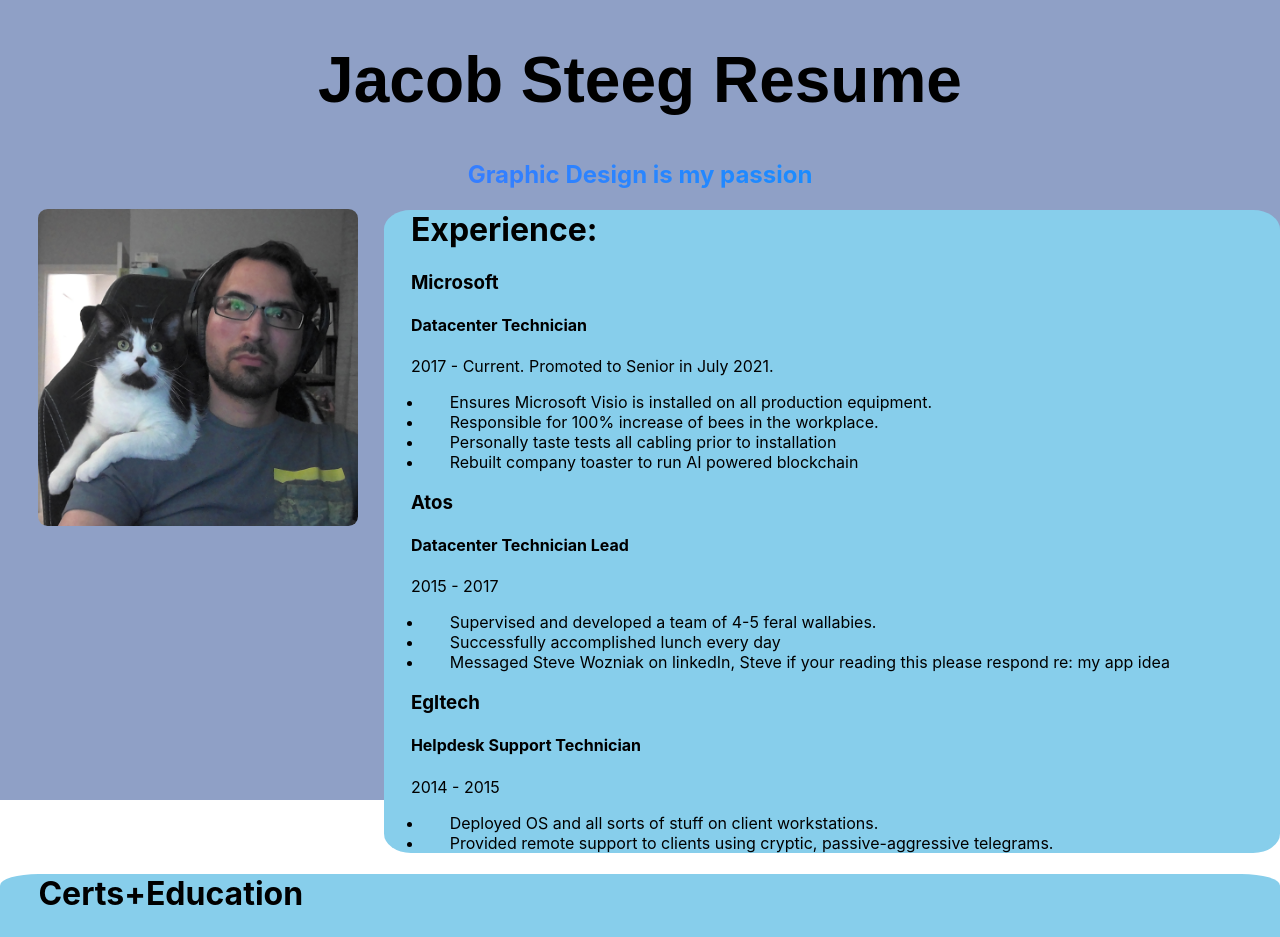
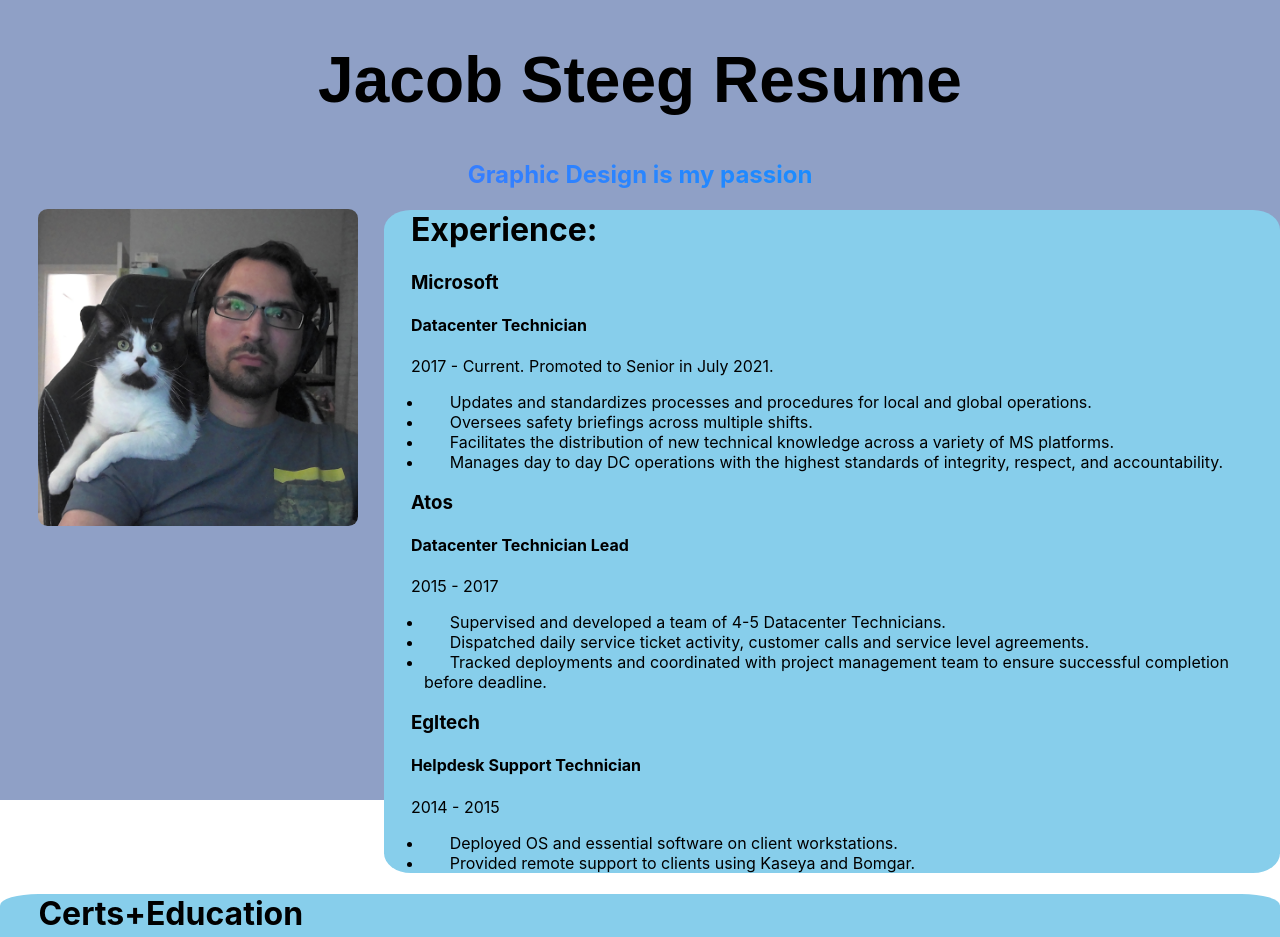
Before and after one commit to jtsteeg/ReactResume, a React (Create React App) app: page / in a window 1280 px wide. Shown: the top 937 px of the page. Built offline with nearby package versions, Linux system fonts and the light colour scheme.

Commit message:
minor corrections to content

```diff
--- a/src/Experience/Experience.js
+++ b/src/Experience/Experience.js
@@ -10,25 +10,25 @@ export default class App extends React.Component {
         <h4> Datacenter Technician </h4>
             <p class="date"> 2017 - Current. Promoted to Senior in July 2021.</p>
             <ul>
-                <li> Ensures Microsoft Visio is installed on all production equipment.</li>
-                <li> Responsible for 100% increase of bees in the workplace.</li>
-                <li> Personally taste tests all cabling prior to installation</li>
-                <li> Rebuilt company toaster to run AI powered blockchain</li>
+                <li> Updates and standardizes processes and procedures for local and global operations.</li>
+                <li> Oversees safety briefings across multiple shifts.</li>
+                <li> Facilitates the distribution of new technical knowledge across a variety of MS platforms.</li>
+                <li> Manages day to day DC operations with the highest standards of integrity, respect, and accountability. </li>
             </ul>
             <h3> Atos</h3>
             <h4> Datacenter Technician Lead</h4>
             <p class="date"> 2015 - 2017</p>
             <ul>
-                <li> Supervised and developed a team of 4-5 feral wallabies.</li>
-                <li> Successfully accomplished lunch every day</li>
-                <li> Messaged Steve Wozniak on linkedIn, Steve if your reading this please respond re: my app idea  </li>
+                <li> Supervised and developed a team of 4-5 Datacenter Technicians.</li>
+                <li> Dispatched daily service ticket activity, customer calls and service level agreements.</li>
+                <li> Tracked deployments and coordinated with project management team to ensure successful completion before deadline.   </li>
             </ul>
             <h3> Egltech</h3>
             <h4> Helpdesk Support Technician</h4>
             <p class="date"> 2014 - 2015</p>
             <ul>
-                <li> Deployed OS and all sorts of stuff on client workstations.</li>
-                <li> Provided remote support to clients using cryptic, passive-aggressive telegrams.</li>
+                <li> Deployed OS and essential software  on client workstations.</li>
+                <li> Provided remote support to clients using Kaseya and Bomgar.</li>
             </ul>
       </div>
     );
```
